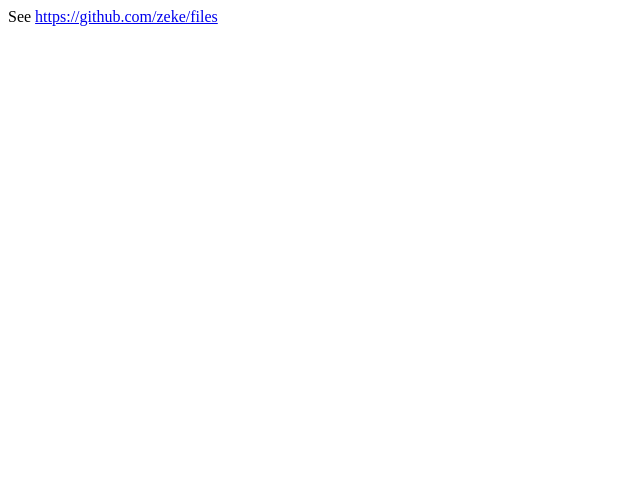
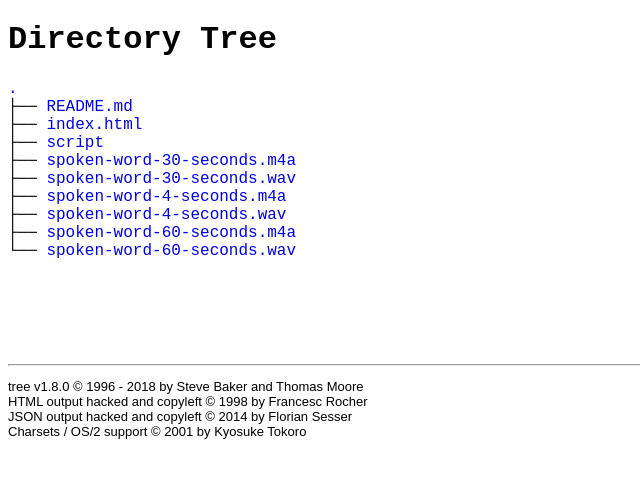
Before and after one commit to zeke/files, a plain HTML site: page index.html in a window 1280 px wide. Shown: the whole page, without its empty margins (0-640 px from the left). Drawn offline with Linux system fonts and the light colour scheme.

Commit message:
add files and index page

```diff
--- a/index.html
+++ b/index.html
@@ -1 +1,54 @@
-See <a href="https://github.com/zeke/files">https://github.com/zeke/files</a>
+<!DOCTYPE html>
+<html>
+<head>
+ <meta http-equiv="Content-Type" content="text/html; charset=utf-8">
+ <meta name="Author" content="Made by 'tree'">
+ <meta name="GENERATOR" content="$Version: $ tree v1.8.0 (c) 1996 - 2018 by Steve Baker, Thomas Moore, Francesc Rocher, Florian Sesser, Kyosuke Tokoro $">
+ <title>Directory Tree</title>
+ <style type="text/css">
+  <!--
+  BODY { font-family : ariel, monospace, sans-serif; }
+  P { font-weight: normal; font-family : ariel, monospace, sans-serif; color: black; background-color: transparent;}
+  B { font-weight: normal; color: black; background-color: transparent;}
+  A:visited { font-weight : normal; text-decoration : none; background-color : transparent; margin : 0px 0px 0px 0px; padding : 0px 0px 0px 0px; display: inline; }
+  A:link    { font-weight : normal; text-decoration : none; margin : 0px 0px 0px 0px; padding : 0px 0px 0px 0px; display: inline; }
+  A:hover   { color : #000000; font-weight : normal; text-decoration : underline; background-color : yellow; margin : 0px 0px 0px 0px; padding : 0px 0px 0px 0px; display: inline; }
+  A:active  { color : #000000; font-weight: normal; background-color : transparent; margin : 0px 0px 0px 0px; padding : 0px 0px 0px 0px; display: inline; }
+  .VERSION { font-size: small; font-family : arial, sans-serif; }
+  .NORM  { color: black;  background-color: transparent;}
+  .FIFO  { color: purple; background-color: transparent;}
+  .CHAR  { color: yellow; background-color: transparent;}
+  .DIR   { color: blue;   background-color: transparent;}
+  .BLOCK { color: yellow; background-color: transparent;}
+  .LINK  { color: aqua;   background-color: transparent;}
+  .SOCK  { color: fuchsia;background-color: transparent;}
+  .EXEC  { color: green;  background-color: transparent;}
+  -->
+ </style>
+</head>
+<body>
+	<h1>Directory Tree</h1><p>
+	<a href=".">.</a><br>
+	├── <a href="./README.md">README.md</a><br>
+	├── <a href="./index.html">index.html</a><br>
+	├── <a href="./script/">script</a><br>
+	├── <a href="./spoken-word-30-seconds.m4a">spoken-word-30-seconds.m4a</a><br>
+	├── <a href="./spoken-word-30-seconds.wav">spoken-word-30-seconds.wav</a><br>
+	├── <a href="./spoken-word-4-seconds.m4a">spoken-word-4-seconds.m4a</a><br>
+	├── <a href="./spoken-word-4-seconds.wav">spoken-word-4-seconds.wav</a><br>
+	├── <a href="./spoken-word-60-seconds.m4a">spoken-word-60-seconds.m4a</a><br>
+	└── <a href="./spoken-word-60-seconds.wav">spoken-word-60-seconds.wav</a><br>
+	<br><br>
+	</p>
+	<p>
+	<br><br>
+	</p>
+	<hr>
+	<p class="VERSION">
+		 tree v1.8.0 © 1996 - 2018 by Steve Baker and Thomas Moore <br>
+		 HTML output hacked and copyleft © 1998 by Francesc Rocher <br>
+		 JSON output hacked and copyleft © 2014 by Florian Sesser <br>
+		 Charsets / OS/2 support © 2001 by Kyosuke Tokoro
+	</p>
+</body>
+</html>
```
Also changed, not shown: 9 other files.
